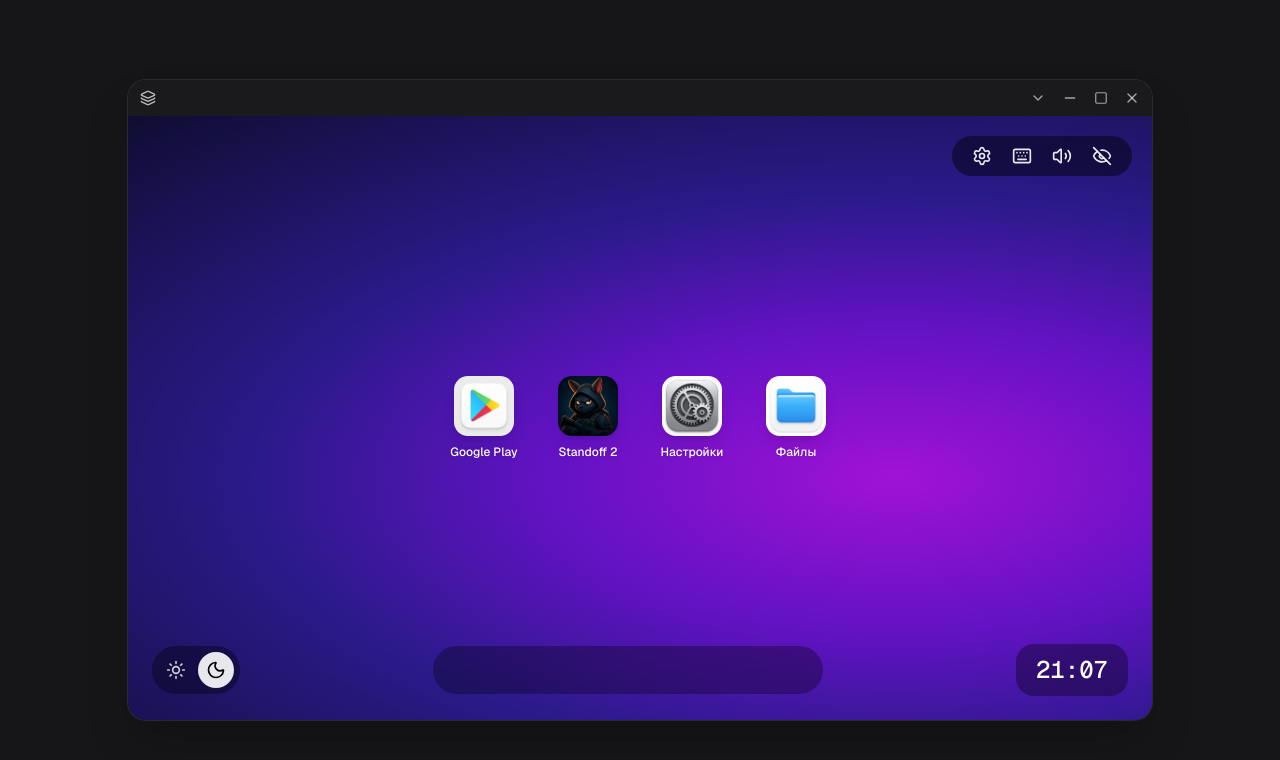
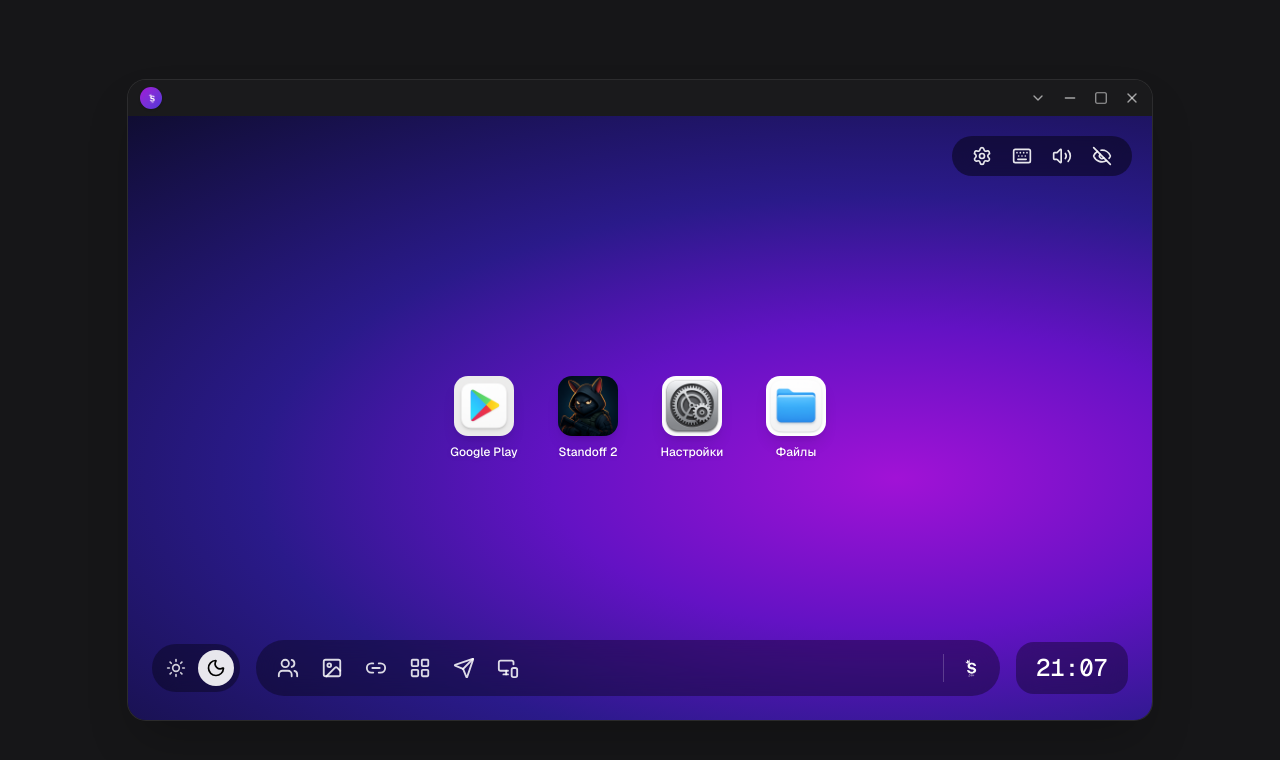
Before and after one commit to Nexichtyt/v0-emulatik, a Next.js app: page / in a window 1280 px wide. Shown: the top 760 px of the page. Built offline with nearby package versions, Linux system fonts and the light colour scheme.

Commit message:
feat: add dock items and switchable OS interface
Added dock items and a switchable OS interface between Windows and macOS.

```diff
--- a/components/emulator-window.tsx
+++ b/components/emulator-window.tsx
@@ -3,7 +3,6 @@
 import { useEffect, useState } from "react"
 import Image from "next/image"
 import {
-  Layers,
   Settings,
   Keyboard,
   Volume2,
@@ -14,6 +13,12 @@ import {
   X,
   Sun,
   Moon,
+  Users,
+  ImageIcon,
+  Link2,
+  LayoutGrid,
+  Send,
+  MonitorSmartphone,
 } from "lucide-react"
 
 const apps = [
@@ -41,8 +46,48 @@ function Clock() {
   return <span className="font-mono tabular-nums">{time}</span>
 }
 
+type DockItemProps = {
+  icon: React.ComponentType<{ className?: string }>
+  label: string
+  onClick?: () => void
+  active?: boolean
+}
+
+function DockItem({ icon: Icon, label, onClick, active }: DockItemProps) {
+  return (
+    <button
+      onClick={onClick}
+      aria-label={label}
+      className={`group relative flex h-10 w-10 items-center justify-center rounded-xl outline-none transition-all duration-200 hover:scale-110 active:scale-95 ${
+        active ? "bg-white/15" : "hover:bg-white/10"
+      }`}
+    >
+      {/* Tooltip */}
+      <span className="pointer-events-none absolute -top-10 left-1/2 -translate-x-1/2 whitespace-nowrap rounded-lg bg-black/80 px-2.5 py-1 text-xs font-medium text-white opacity-0 shadow-lg backdrop-blur-md transition-opacity duration-200 group-hover:opacity-100">
+        {label}
+      </span>
+      <Icon className="h-[22px] w-[22px] text-white/85 transition-colors group-hover:text-white" />
+    </button>
+  )
+}
+
 export function EmulatorWindow() {
   const [dark, setDark] = useState(true)
+  const [os, setOs] = useState<"win" | "mac">("win")
+
+  const dockItems: DockItemProps[] = [
+    { icon: Users, label: "Конфиги игроков" },
+    { icon: ImageIcon, label: "Смена обоев", onClick: () => setDark((d) => !d) },
+    { icon: Link2, label: "Присоединиться по ссылке" },
+    { icon: LayoutGrid, label: "Добавить виджет" },
+    { icon: Send, label: "Чат в Telegram", onClick: () => window.open("https://t.me/", "_blank") },
+    {
+      icon: MonitorSmartphone,
+      label: os === "win" ? "Интерфейс: Windows" : "Интерфейс: macOS",
+      onClick: () => setOs((o) => (o === "win" ? "mac" : "win")),
+      active: os === "mac",
+    },
+  ]
 
   return (
     <div
@@ -56,16 +101,36 @@ export function EmulatorWindow() {
           dark ? "bg-[#1a1a1c]" : "bg-[#f4f4f6]"
         }`}
       >
-        <Layers
-          className={`h-4 w-4 ${dark ? "text-white/70" : "text-black/60"}`}
-          aria-label="Логотип эмулятора"
+        <div className="flex items-center gap-3">
+          {/* macOS traffic lights */}
+          {os === "mac" && (
+            <div className="flex items-center gap-2">
+              <span className="h-3 w-3 rounded-full bg-[#ff5f57]" />
+              <span className="h-3 w-3 rounded-full bg-[#febc2e]" />
+              <span className="h-3 w-3 rounded-full bg-[#28c840]" />
+            </div>
+          )}
+          {/* Brand logo in filled circle */}
+          <span className="flex h-[22px] w-[22px] items-center justify-center rounded-full bg-gradient-to-br from-[#a112d6] to-[#4f37d8] shadow-sm">
+            <Image
+              src="/logo-s-elite.png"
+              alt="S Elite"
+              width={16}
+              height={16}
+              className="h-[15px] w-[15px] object-contain"
             />
+          </span>
+        </div>
+
+        {/* Windows controls (right) */}
+        {os === "win" && (
           <div className={`flex items-center gap-4 ${dark ? "text-white/60" : "text-black/50"}`}>
             <ChevronDown className="h-4 w-4 cursor-pointer transition-opacity hover:opacity-100" />
             <Minus className="h-4 w-4 cursor-pointer transition-opacity hover:opacity-100" />
             <Square className="h-[14px] w-[14px] cursor-pointer transition-opacity hover:opacity-100" />
             <X className="h-4 w-4 cursor-pointer transition-opacity hover:opacity-100" />
           </div>
+        )}
       </div>
 
       {/* Desktop / wallpaper */}
@@ -113,7 +178,7 @@ export function EmulatorWindow() {
         </div>
 
         {/* Bottom bar */}
-        <div className="absolute inset-x-0 bottom-0 flex items-center justify-between px-6 pb-6">
+        <div className="absolute inset-x-0 bottom-0 flex items-center justify-between gap-4 px-6 pb-6">
           {/* Theme switch */}
           <div className="flex items-center gap-1 rounded-full bg-black/35 p-1.5 backdrop-blur-md">
             <button
@@ -137,7 +202,25 @@ export function EmulatorWindow() {
           </div>
 
           {/* Dock capsule */}
-          <div className="h-12 w-[40%] rounded-full bg-black/30 backdrop-blur-md" />
+          <div className="flex h-14 flex-1 items-center justify-between rounded-full bg-black/35 px-3 backdrop-blur-md">
+            <div className="flex items-center gap-1">
+              {dockItems.map((item) => (
+                <DockItem key={item.label} {...item} />
+              ))}
+            </div>
+            <div className="flex items-center gap-3 pr-1">
+              {/* Divider */}
+              <span className="h-7 w-px bg-white/20" />
+              {/* Brand logo */}
+              <Image
+                src="/logo-s-elite.png"
+                alt="S Elite"
+                width={28}
+                height={28}
+                className="h-7 w-7 object-contain"
+              />
+            </div>
+          </div>
 
           {/* Clock */}
           <div className="rounded-2xl bg-black/35 px-5 py-2.5 text-2xl font-medium text-white backdrop-blur-md">
```
Also changed, not shown: public/logo-s-elite.png (added). Lines whose indentation alone changed are shown as unchanged.
